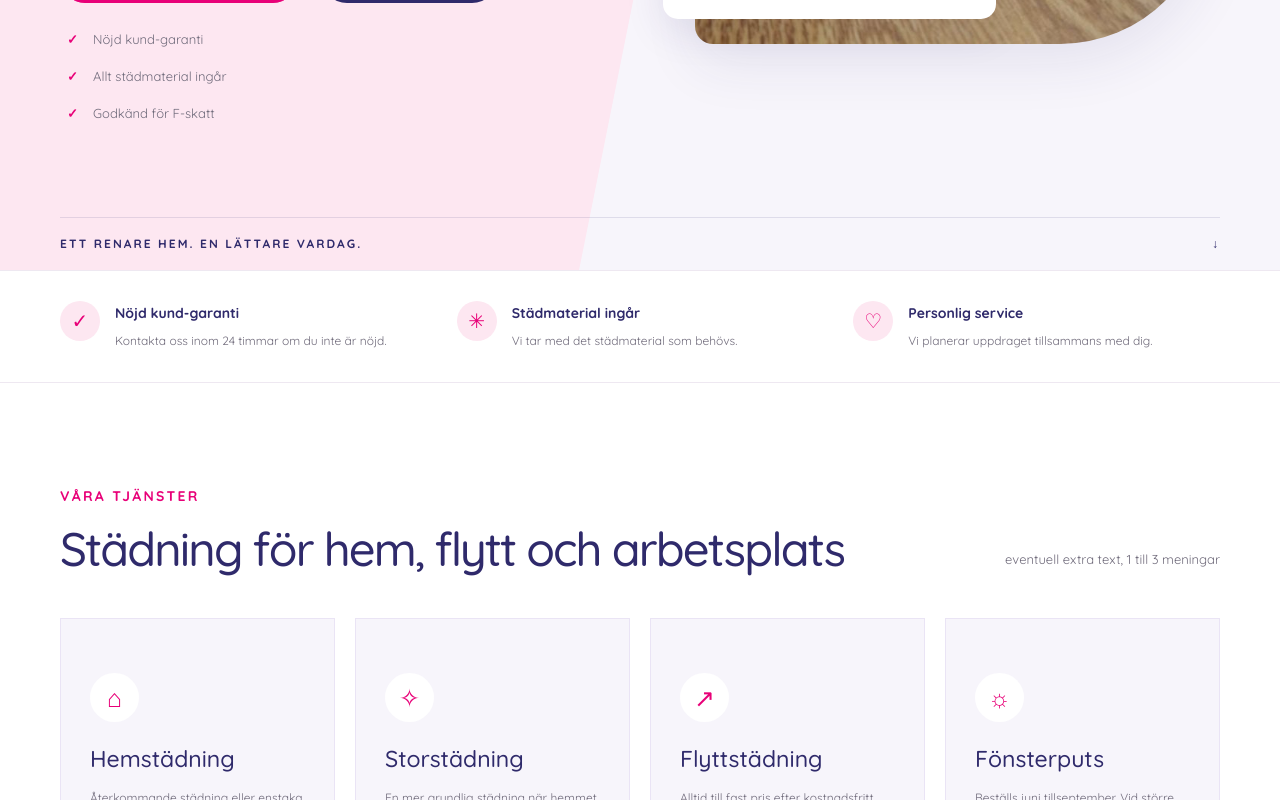
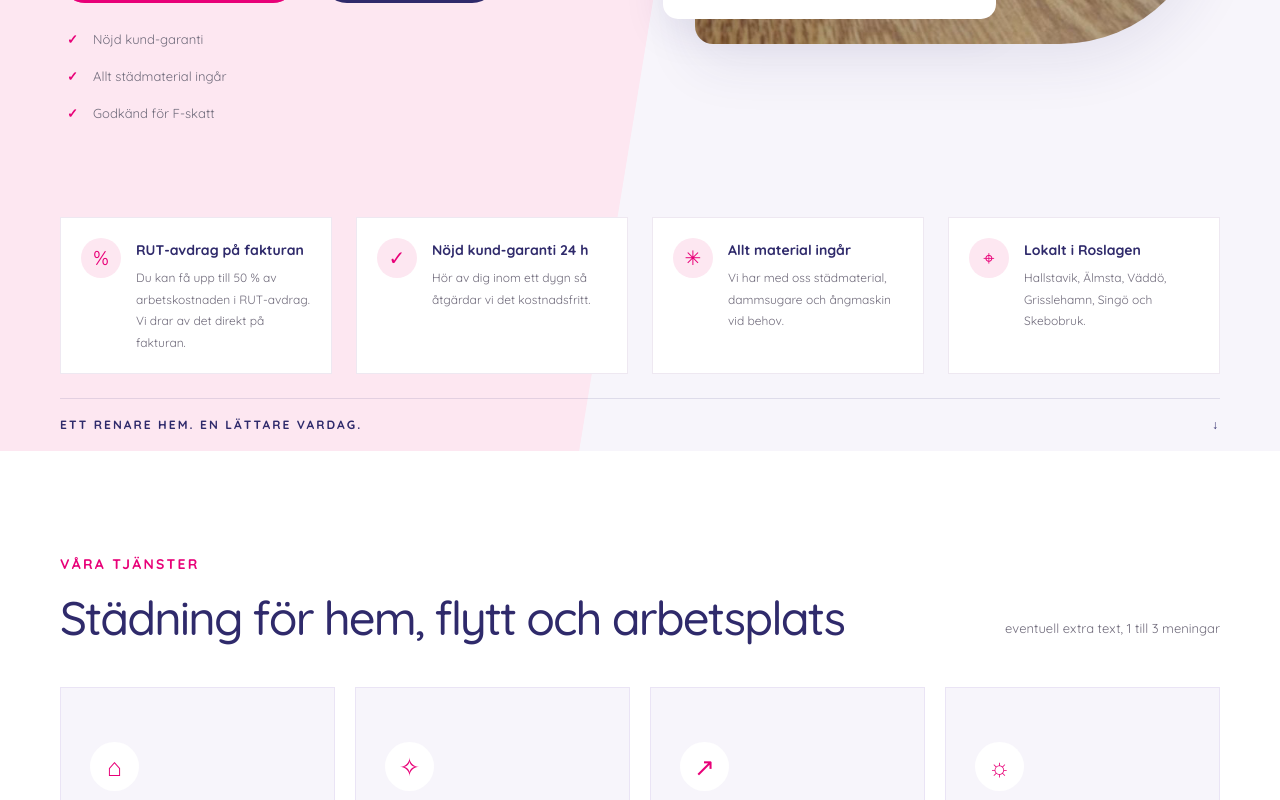
Before and after one commit to annkar73/vikblomsstad, a Next.js app: page / in a window 1280 px wide. Shown: the part 694-1494 px from the top of the page. Built offline with nearby package versions, Linux system fonts and the light colour scheme.

Commit message:
update trust-grid

```diff
--- a/app/globals.css
+++ b/app/globals.css
@@ -158,6 +158,7 @@ a {
 
 .hero {
   position: relative;
+  isolation: isolate;
   overflow: hidden;
   background: var(--light-lavender);
 }
@@ -170,6 +171,13 @@ a {
   height: 100%;
   background: var(--light-pink);
   clip-path: polygon(0 0, 100% 0, 78% 100%, 0 100%);
+  z-index: -1;
+}
+.hero-grid,
+.hero-bottom,
+.trust-grid {
+  position: relative;
+  z-index: 1;
 }
 
 .hero-grid {
@@ -495,23 +503,23 @@ a {
    TRYGGHET OCH FÖRDELAR
    ======================================== */
 
-.trust-section {
-  padding: 30px 0;
-  background: white;
-  border-top: 1px solid var(--border);
-  border-bottom: 1px solid var(--border);
-}
-
+.container .trust-grid {
+  z-index: 3;
+}
 .trust-grid {
   display: grid;
-  grid-template-columns: repeat(3, minmax(0, 1fr));
-  gap: 30px;
+  grid-template-columns: repeat(4, minmax(0, 1fr));
+  gap: 24px;
 }
 
 .trust-grid article {
   display: flex;
   align-items: flex-start;
   gap: 15px;
+  background: var(--white);
+  border: 1px solid var(--border);
+  padding: 20px;
+
 }
 
 .trust-grid article > span {
@@ -538,6 +546,18 @@ a {
   color: var(--muted);
   font-size: 12px;
   line-height: 1.8;
+}
+
+@media (max-width: 900px) {
+  .trust-grid {
+    grid-template-columns: repeat(2, minmax(0, 1fr));
+  }
+}
+
+@media (max-width: 560px) {
+  .trust-grid {
+    grid-template-columns: 1fr;
+  }
 }
 
 /* ========================================
--- a/app/page.tsx
+++ b/app/page.tsx
@@ -178,38 +178,47 @@ export default function Home() {
             <div className="photo-decoration" aria-hidden="true"></div>
           </div>
         </div>
+          <div className="container trust-grid">
+    <article>
+      <span aria-hidden="true">%</span>
+      <div>
+        <h3>RUT-avdrag på fakturan</h3>
+        <p>Du kan få upp till 50 % av arbetskostnaden i RUT-avdrag. Vi drar av det direkt på fakturan.</p>
+      </div>
+    </article>
 
+    <article>
+      <span aria-hidden="true">✓</span>
+      <div>
+        <h3>Nöjd kund-garanti 24 h</h3>
+        <p>Hör av dig inom ett dygn så åtgärdar vi det kostnadsfritt.</p>
+      </div>
+    </article>
+
+    <article>
+      <span aria-hidden="true">✳</span>
+      <div>
+        <h3>Allt material ingår</h3>
+        <p>Vi har med oss städmaterial, dammsugare och ångmaskin vid behov.</p>
+      </div>
+    </article>
+
+    <article>
+      <span aria-hidden="true">⌖</span>
+      <div>
+        <h3>Lokalt i Roslagen</h3>
+        <p>Hallstavik, Älmsta, Väddö, Grisslehamn, Singö och Skebobruk.</p>
+      </div>
+    </article>
+  </div>
+<br></br>
         <div className="hero-bottom container">
           <span>ETT RENARE HEM. EN LÄTTARE VARDAG.</span>
           <a href="#trygghet" aria-label="Läs om våra fördelar">↓</a>
         </div>
+
       </section>
 
-      <section className="trust-section" id="trygghet">
-        <div className="container trust-grid">
-          <article>
-            <span aria-hidden="true">✓</span>
-            <div>
-              <h3>Nöjd kund-garanti</h3>
-              <p>Kontakta oss inom 24 timmar om du inte är nöjd.</p>
-            </div>
-          </article>
-          <article>
-            <span aria-hidden="true">✳</span>
-            <div>
-              <h3>Städmaterial ingår</h3>
-              <p>Vi tar med det städmaterial som behövs.</p>
-            </div>
-          </article>
-          <article>
-            <span aria-hidden="true">♡</span>
-            <div>
-              <h3>Personlig service</h3>
-              <p>Vi planerar uppdraget tillsammans med dig.</p>
-            </div>
-          </article>
-        </div>
-      </section>
 
       <section className="services section" id="tjanster">
         <div className="container">
```
